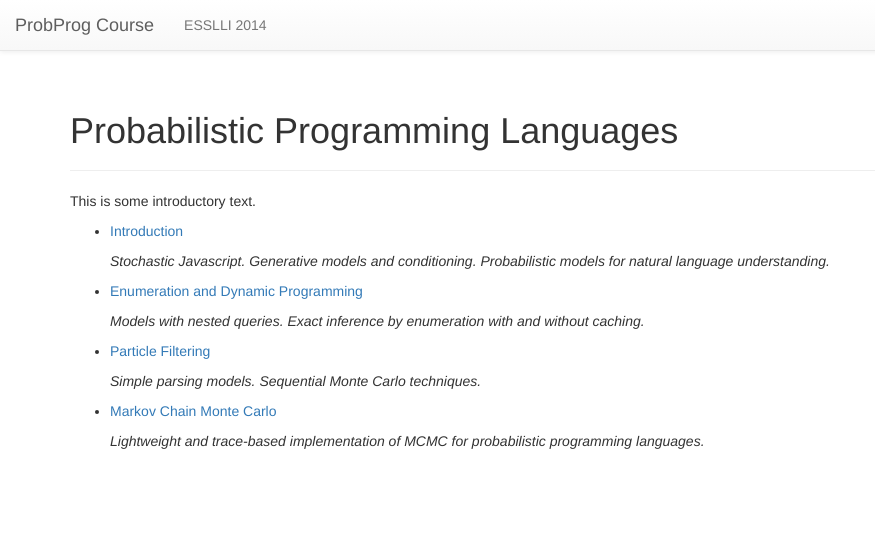
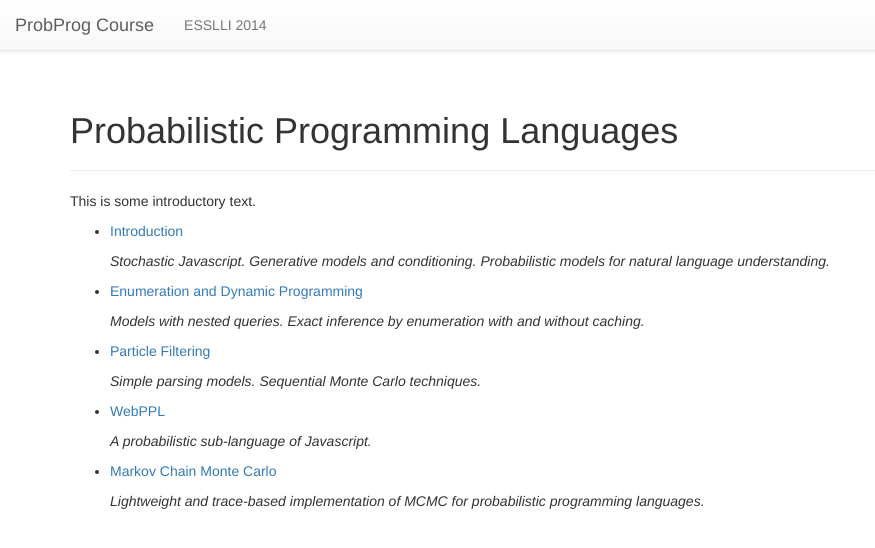
Before and after one commit to probmods/dippl, a Jekyll site: the page built from index.md, in a window 1280 px wide. Shown: the top 548 px of the page, without its empty margins (0-875 px from the left). Built offline with Jekyll 4.4.1, drawn with Linux system fonts in a browser that asks for light colours; nearby versions of some CDN libraries; library files that are not in the unit come from our copies.

Commit message:
figuring out md..

```diff
--- a/lectures/WebPPL.md
+++ b/lectures/WebPPL.md
@@ -1,3 +1,9 @@
+---
+layout: lecture
+title: WebPPL
+description: A probabilistic sub-language of Javascript.
+---
+
 
 This is a brief documentation of a very small probabilistic programming language, called WebPPL (pronounced 'web people').
 
```
